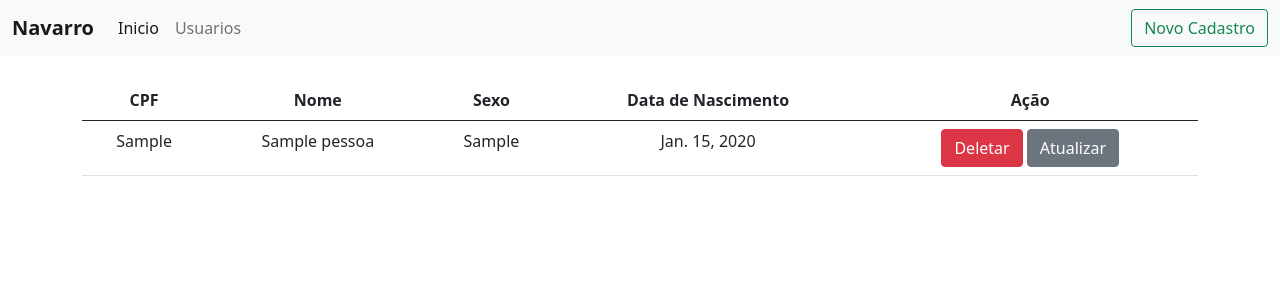
After one commit to Navarriin/Cadastro-Django, a Django app: page /usuarios/ in a window 1280 px wide. The commit adds this page. Shown: the top 300 px of the page. Run offline with Django 4.2, Linux system fonts and the light colour scheme; tables that the repository leaves empty hold one stand-in row (values such as "Sample post").

Commit message:
Metodo de listagem de usuarios

```diff
--- a/usuarios/templates/novo_cadastro.html
+++ b/usuarios/templates/novo_cadastro.html
@@ -3,7 +3,8 @@
 
 <head>
     <meta charset="UTF-8">
-    <link href="https://cdn.jsdelivr.net/npm/bootstrap@5.0.2/dist/css/bootstrap.min.css" rel="stylesheet" integrity="sha384-EVSTQN3/azprG1Anm3QDgpJLIm9Nao0Yz1ztcQTwFspd3yD65VohhpuuCOmLASjC" crossorigin="anonymous">
+    <link href="https://cdn.jsdelivr.net/npm/bootstrap@5.0.2/dist/css/bootstrap.min.css" rel="stylesheet"
+        integrity="sha384-EVSTQN3/azprG1Anm3QDgpJLIm9Nao0Yz1ztcQTwFspd3yD65VohhpuuCOmLASjC" crossorigin="anonymous">
     <title>Cadastros</title>
 </head>
 
@@ -37,6 +38,7 @@
                         <input type="date" class="form-control" id="data" name="data">
                     </div>
                     <button type="submit" class="btn btn-primary">Enviar</button>
+                    <a href="{% url 'usuarios:index' %}" class="btn btn-primary">Voltar</a>
                 </form>
             </div>
         </div>
--- /dev/null
+++ b/usuarios/templates/usuarios.html
@@ -0,0 +1,40 @@
+<!DOCTYPE html>
+<html lang="en">
+<head>
+    <meta charset="UTF-8">
+    <title>Usuarios</title>
+</head>
+<body>
+    {% extends 'usuarios/base.html' %}
+    {% block content %}
+    <div class="container">
+    <table class="table">
+        <thead>
+          <tr align="center">
+            <th scope="col">CPF</th>
+            <th scope="col">Nome</th>
+            <th scope="col">Sexo</th>
+            <th scope="col">Data de Nascimento</th>
+            <th scope="col">Ação</th>
+          </tr>
+        </thead>
+        <tbody>
+            {% for variavel in variaveis %}
+
+            <tr align="center">
+            <td scope="row">{{ variavel.cpf }}</td>
+            <td>{{ variavel.nome }}</td>
+            <td>{{ variavel.sexo }}</td>
+            <td>{{ variavel.data }}</td>
+            <td>
+                <a href="" class="btn btn-danger">Deletar</a>
+                <a href="" class="btn btn-secondary">Atualizar</a>
+            </td>
+          </tr>
+            {% endfor %}
+        </tbody>
+      </table>
+    </div>
+    {% endblock content %}
+</body>
+</html>
--- a/usuarios/templates/usuarios/base.html
+++ b/usuarios/templates/usuarios/base.html
@@ -16,7 +16,7 @@
               <a class="nav-link active" aria-current="page" href="{% url 'usuarios:index' %}">Inicio</a>
             </li>
             <li class="nav-item">
-              <a class="nav-link" href="#">Cadastros</a>
+              <a class="nav-link" href="{% url 'usuarios:usuarios' %}">Usuarios</a>
             </li>
           </ul>
           <form action="{% url 'usuarios:cadastros' %}" class="d-flex">
--- a/usuarios/urls.py
+++ b/usuarios/urls.py
@@ -5,4 +5,5 @@ app_name='usuarios'
 urlpatterns = [
     path('', views.index, name='index'),
     path('cadastros/', views.cadastros, name='cadastros'),
+    path('usuarios/', views.usuarios, name='usuarios'),
 ]
--- a/usuarios/views.py
+++ b/usuarios/views.py
@@ -7,10 +7,16 @@ def index(request):
     return render(request, 'index.html')
 
 def cadastros(request):
+    """funçao de cadastrar usuario"""
     if request.method == 'GET':
         return render(request, 'novo_cadastro.html')
     elif request.method == 'POST':
         form = UserForm(request.POST)
         if form.is_valid():
             form.save()
-            return redirect('/')
+            return usuarios(request)
+
+def usuarios(request):
+    variaveis = Pessoa.objects.all()
+    context = {'variaveis': variaveis}
+    return render(request, 'usuarios.html', context)
```
